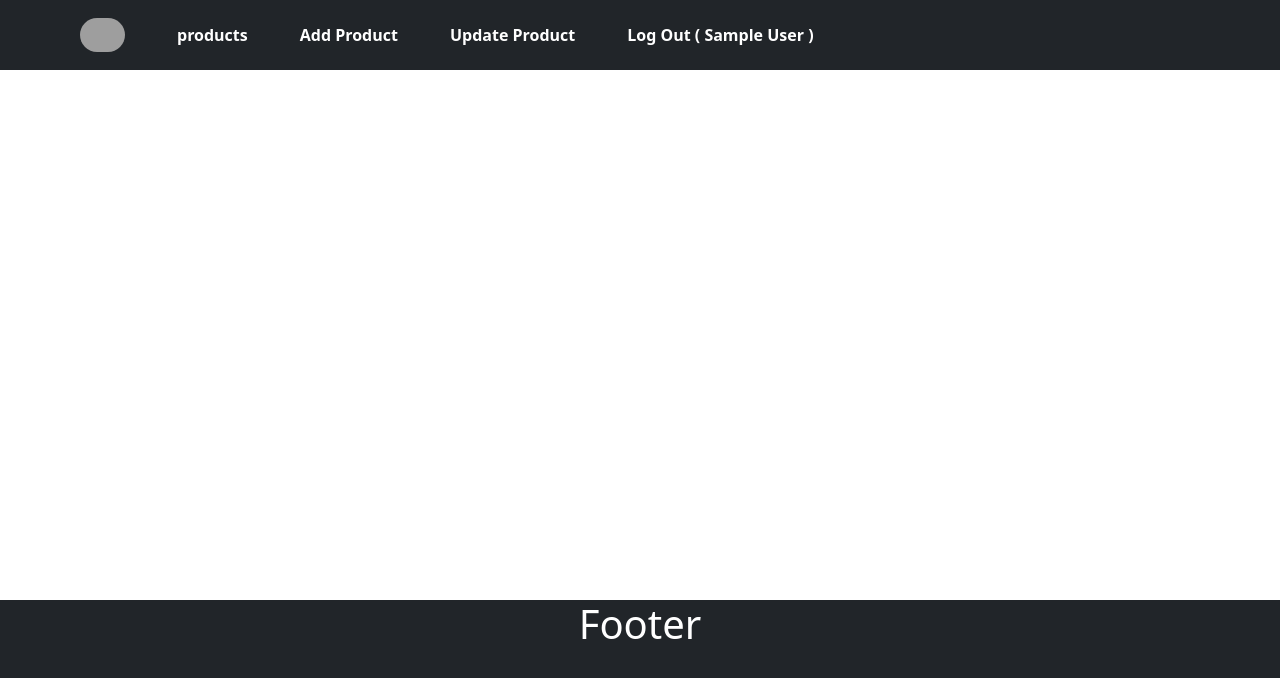
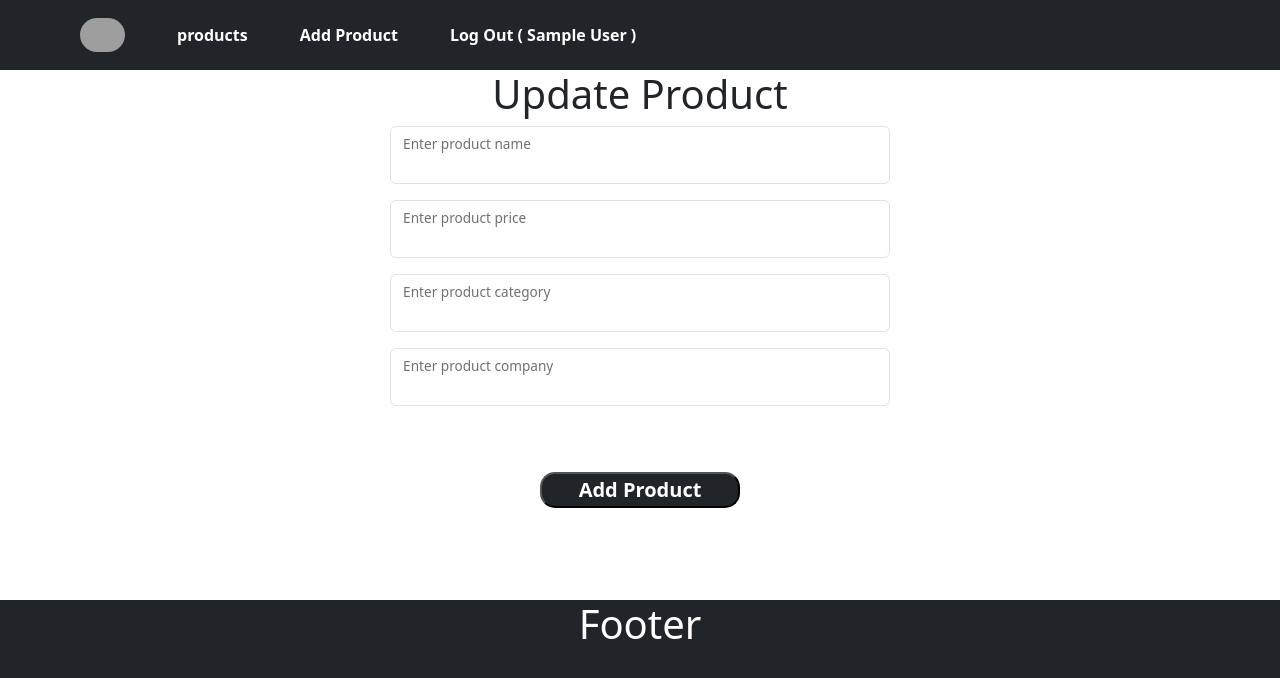
Before and after one commit to shivasingh0/E-Commerce, a React (Create React App) app in the folder FrontEnd/: page /updateproduct/1 in a window 1280 px wide. Shown: the top 678 px of the page. Built offline with nearby package versions, Linux system fonts and the light colour scheme; no server answers; sample sign-in values are in the browser's storage; grey boxes are pictures that could not be loaded.

Commit message:
Added fifth commit message

```diff
--- a/FrontEnd/src/App.js
+++ b/FrontEnd/src/App.js
@@ -17,7 +17,7 @@ function App() {
           <Route element={<PrivateComponent />}>
             <Route path="/products" element={ <ProductList/> } />
             <Route path="/addproduct" element={<AddProduct />} />
-            <Route path="/updateproduct" element={<UpdateProduct />} />
+            <Route path="/updateproduct/:id" element={<UpdateProduct />} />
           </Route>
           <Route path="/login" element={<LoginPage />} />
           <Route path="/signup" element={<SignUpPage />} />
--- a/FrontEnd/src/components/Header/Header.js
+++ b/FrontEnd/src/components/Header/Header.js
@@ -21,7 +21,7 @@ function Header  ()  {
               ? <Nav className="me-auto nav_wrapper">
                   <Link to="/products">products</Link>
                   <Link to="/addproduct">Add Product</Link>
-                  <Link to="/updateproduct">Update Product</Link>
+                  {/* <Link to="/updateproduct">Update Product</Link> */}
                   <Link onClick={logout} to="/signup"> Log Out ( { JSON.parse(auth).name } ) </Link>
                 </Nav>
               :
--- a/FrontEnd/src/pages/ProductList/ProductList.js
+++ b/FrontEnd/src/pages/ProductList/ProductList.js
@@ -1,5 +1,6 @@
 import './ProductList.css'
 import React, {useState, useEffect} from 'react'
+import { Link } from 'react-router-dom'
 
 function ProductList() {
 
@@ -52,6 +53,7 @@ function ProductList() {
                                 <td> {item.company} </td>
                                 <td>Rs {item.price} </td>
                                 <td> <button onClick={()=>deleteProduct(item._id)} >Delete</button> </td>
+                                <td> <Link to={`/updateproduct/${item._id}`} >Update</Link> </td>
                            </tr>
                         )
                     }
--- a/FrontEnd/src/pages/UpdateProduct.js
+++ b/FrontEnd/src/pages/UpdateProduct.js
@@ -1,10 +1,88 @@
+import { FloatingLabel, Form } from "react-bootstrap";
+import './Style.css'
+import { useEffect, useState } from "react";
+import { useParams } from "react-router-dom";
 
 function UpdateProduct() {
-    return(
-        <>
-        <h1>Update</h1>
-       </>
-    )
+    const [name, setName] = useState("");
+    const [price, setPrice] = useState("");
+    const [category, setCategory] = useState("");
+    const [company, setCompany] = useState("");
+    const params = useParams()
+
+    useEffect ( () => {
+        getProductDetails();
+    },[])
+
+    // API Integration
+    const getProductDetails = async () => {
+        console.log(params);
+        let result = await fetch(`http://localhost:5000/products/${params.id}`)
+        result = await result.json();
+        setName(result.name)
+        setPrice(result.price)
+        setCategory(result.category)
+        setCompany(result.company)
+    }
+
+    const updateProduct = async () => {
+        console.log(name, price, category, company);
+    }
+
+  return (
+    <div className="Container">
+      <h1>Update Product</h1>
+      <FloatingLabel
+        controlId="floatingInput"
+        label="Enter product name"
+        className="mb-3"
+      >
+        <Form.Control
+          className="input"
+          type="text"
+          onChange={ (e)=>setName(e.target.value) }
+          value={name}
+        />
+      </FloatingLabel>
+      <FloatingLabel
+        controlId="floatingInput"
+        label="Enter product price"
+        className="mb-3"
+      >
+        <Form.Control
+          className="input"
+          type="text"
+          onChange={ (e)=>setPrice(e.target.value) }
+          value={price}
+        />
+      </FloatingLabel>
+      <FloatingLabel
+        controlId="floatingInput"
+        label="Enter product category"
+        className="mb-3"
+      >
+        <Form.Control
+          className="input"
+          type="text"
+          onChange={ (e)=>setCategory(e.target.value) }
+          value={category}
+        />
+      </FloatingLabel>
+      <FloatingLabel
+        controlId="floatingInput"
+        label="Enter product company"
+        className="mb-3"
+      >
+        <Form.Control
+          className="input"
+          type="text"
+          onChange={ (e)=>setCompany(e.target.value) }
+          value={company}
+        />
+      </FloatingLabel>
+      <button onClick={updateProduct} className="button">Add Product</button>
+    </div>
+  );
 }
 
 export default UpdateProduct;
```
Also changed, not shown: 1 other file (tests, documents, lock files or other folders).
